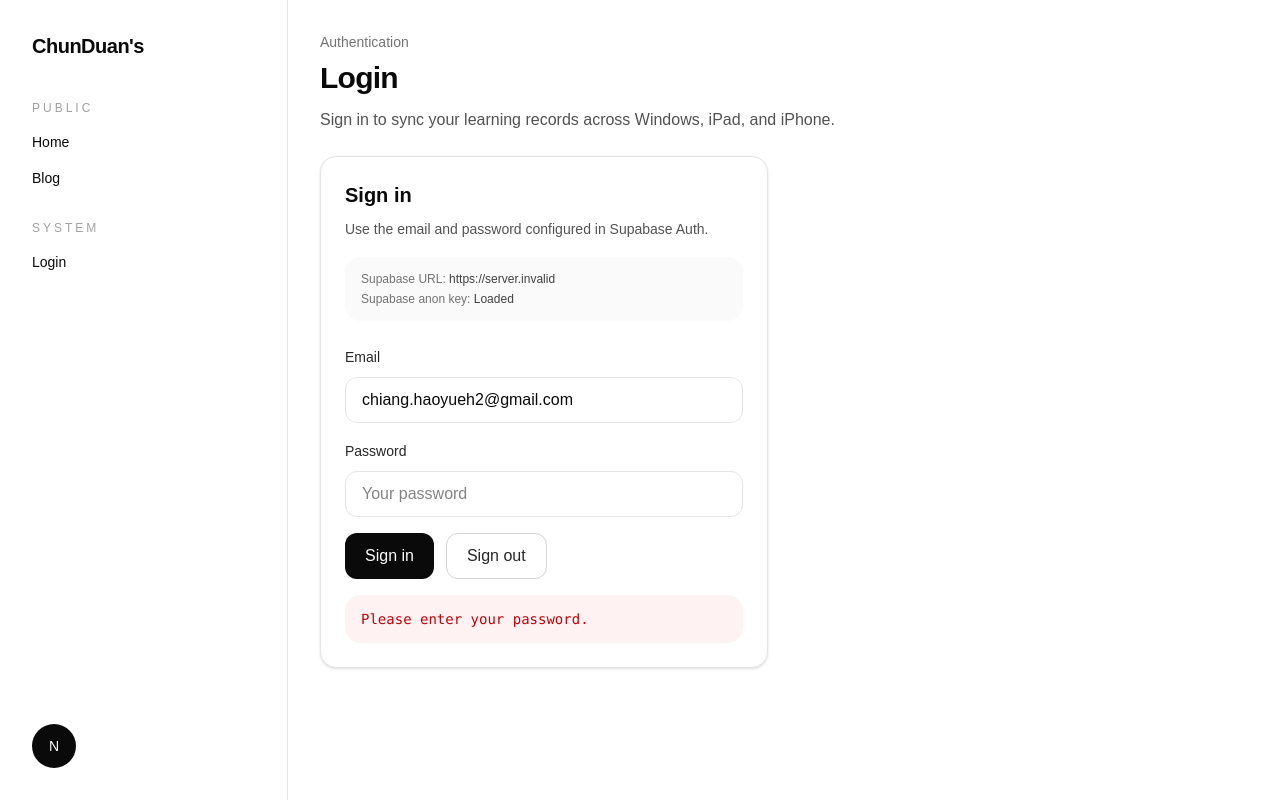
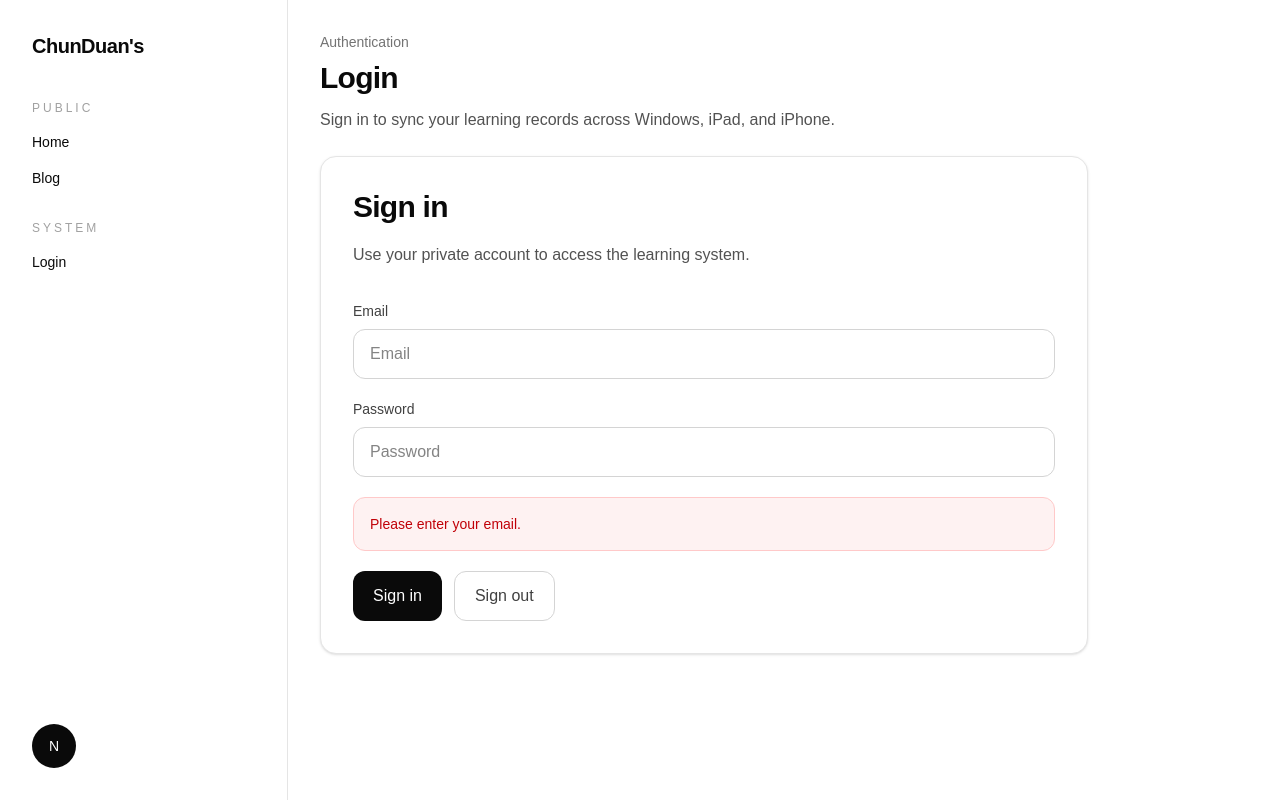
Before and after one commit to ChunChunDuanDuan/chunduan-learning-programme, a Next.js app: page /login in a window 1280 px wide. Both pictures are taken after a click on the button "Sign in". Built offline with nearby package versions, Linux system fonts and the light colour scheme; no server answers.

Commit message:
Update website

```diff
--- a/src/components/auth/login-form.tsx
+++ b/src/components/auth/login-form.tsx
@@ -1,50 +1,22 @@
 "use client";
 
 import { useState } from "react";
+import { useRouter } from "next/navigation";
 import { supabase } from "../../lib/supabase/client";
 
 type Status = "idle" | "loading" | "success" | "error";
 
-function getReadableError(error: unknown) {
-  if (error instanceof Error) {
-    return `${error.name}: ${error.message}`;
-  }
+export function LoginForm() {
+  const router = useRouter();
 
-  if (typeof error === "string") {
-    return error;
-  }
-
-  try {
-    return JSON.stringify(error);
-  } catch {
-    return "Unknown error.";
-  }
-}
-
-export function LoginForm() {
-  const [email, setEmail] = useState("chiang.haoyueh2@gmail.com");
+  const [email, setEmail] = useState("");
   const [password, setPassword] = useState("");
   const [status, setStatus] = useState<Status>("idle");
   const [message, setMessage] = useState("");
 
-  const supabaseUrl = process.env.NEXT_PUBLIC_SUPABASE_URL;
-  const hasSupabaseAnonKey = Boolean(process.env.NEXT_PUBLIC_SUPABASE_ANON_KEY);
-
   async function handleLogin() {
     setStatus("loading");
     setMessage("");
-
-    if (!supabaseUrl) {
-      setStatus("error");
-      setMessage("Missing NEXT_PUBLIC_SUPABASE_URL.");
-      return;
-    }
-
-    if (!hasSupabaseAnonKey) {
-      setStatus("error");
-      setMessage("Missing NEXT_PUBLIC_SUPABASE_ANON_KEY.");
-      return;
-    }
 
     if (!email.trim()) {
       setStatus("error");
@@ -58,142 +30,111 @@ export function LoginForm() {
       return;
     }
 
-    try {
-      const { data, error } = await supabase.auth.signInWithPassword({
+    const { error } = await supabase.auth.signInWithPassword({
       email: email.trim(),
       password,
     });
 
     if (error) {
       setStatus("error");
-        setMessage(`Supabase auth error: ${error.message}`);
-        return;
-      }
-
-      if (!data.session) {
-        setStatus("error");
-        setMessage("Login request finished, but no session was returned.");
+      setMessage(error.message);
       return;
     }
 
     setStatus("success");
     setMessage("Signed in successfully.");
-    } catch (error) {
-      setStatus("error");
-      setMessage(
-        [
-          "Network or browser error during login.",
-          getReadableError(error),
-          "",
-          `Supabase URL: ${supabaseUrl}`,
-          "If this only happens on iPad/iPhone, check Safari content blockers, iCloud Private Relay, VPN, DNS blockers, or cached website data.",
-        ].join("\n")
-      );
-    }
+
+    router.push("/dashboard");
   }
 
   async function handleSignOut() {
     setStatus("loading");
     setMessage("");
 
-    try {
     const { error } = await supabase.auth.signOut();
 
     if (error) {
       setStatus("error");
-        setMessage(`Supabase sign out error: ${error.message}`);
+      setMessage(error.message);
       return;
     }
 
-      setStatus("idle");
+    setEmail("");
     setPassword("");
-      setMessage("Signed out.");
-    } catch (error) {
-      setStatus("error");
-      setMessage(`Network or browser error during sign out: ${getReadableError(error)}`);
-    }
+    setStatus("success");
+    setMessage("Signed out successfully.");
   }
 
   return (
-    <div className="max-w-md rounded-2xl border border-neutral-200 bg-white p-6 shadow-sm">
-      <h2 className="text-xl font-semibold text-neutral-950">Sign in</h2>
+    <section className="max-w-3xl rounded-2xl border border-neutral-200 bg-white p-8 shadow-sm">
+      <h2 className="text-3xl font-semibold tracking-tight">Sign in</h2>
 
-      <p className="mt-2 text-sm leading-6 text-neutral-600">
-        Use the email and password configured in Supabase Auth.
+      <p className="mt-4 text-base leading-7 text-neutral-600">
+        Use your private account to access the learning system.
       </p>
 
-      <div className="mt-4 rounded-2xl bg-neutral-50 px-4 py-3 text-xs leading-5 text-neutral-500">
-        <p>
-          Supabase URL:{" "}
-          <span className="font-medium text-neutral-700">
-            {supabaseUrl ? supabaseUrl : "Missing"}
-          </span>
-        </p>
-
-        <p>
-          Supabase anon key:{" "}
-          <span className="font-medium text-neutral-700">
-            {hasSupabaseAnonKey ? "Loaded" : "Missing"}
-          </span>
-        </p>
-      </div>
-
-      <label className="mt-6 block">
-        <span className="text-sm font-medium text-neutral-800">Email</span>
+      <div className="mt-8 space-y-5">
+        <div>
+          <label className="block text-sm font-medium text-neutral-700">
+            Email
+          </label>
 
           <input
             type="email"
             value={email}
             onChange={(event) => setEmail(event.target.value)}
-          className="mt-2 w-full rounded-xl border border-neutral-200 bg-white px-4 py-2.5 text-sm outline-none transition focus:border-neutral-400"
-          placeholder="you@example.com"
+            className="mt-2 w-full rounded-xl border border-neutral-300 bg-white px-4 py-3 text-sm outline-none focus:border-neutral-950"
+            placeholder="Email"
             autoComplete="email"
           />
+        </div>
+
+        <div>
+          <label className="block text-sm font-medium text-neutral-700">
+            Password
           </label>
-
-      <label className="mt-4 block">
-        <span className="text-sm font-medium text-neutral-800">Password</span>
 
           <input
             type="password"
             value={password}
             onChange={(event) => setPassword(event.target.value)}
-          className="mt-2 w-full rounded-xl border border-neutral-200 bg-white px-4 py-2.5 text-sm outline-none transition focus:border-neutral-400"
-          placeholder="Your password"
+            className="mt-2 w-full rounded-xl border border-neutral-300 bg-white px-4 py-3 text-sm outline-none focus:border-neutral-950"
+            placeholder="Password"
             autoComplete="current-password"
           />
-      </label>
+        </div>
 
-      <div className="mt-4 flex gap-3">
+        {message ? (
+          <div
+            className={`rounded-xl border p-4 text-sm ${status === "error"
+                ? "border-red-200 bg-red-50 text-red-700"
+                : "border-green-200 bg-green-50 text-green-700"
+              }`}
+          >
+            {message}
+          </div>
+        ) : null}
+
+        <div className="flex flex-wrap gap-3">
           <button
             type="button"
             onClick={handleLogin}
             disabled={status === "loading"}
-          className="rounded-xl bg-neutral-950 px-5 py-2.5 text-sm font-medium text-white transition hover:bg-neutral-800 disabled:cursor-not-allowed disabled:opacity-60"
+            className="rounded-xl bg-neutral-950 px-5 py-3 text-sm font-medium !text-white transition hover:bg-neutral-700 disabled:cursor-not-allowed disabled:bg-neutral-400"
           >
-          {status === "loading" ? "Working..." : "Sign in"}
+            {status === "loading" ? "Signing in..." : "Sign in"}
           </button>
 
           <button
             type="button"
             onClick={handleSignOut}
             disabled={status === "loading"}
-          className="rounded-xl border border-neutral-300 bg-white px-5 py-2.5 text-sm font-medium text-neutral-800 transition hover:bg-neutral-100 disabled:cursor-not-allowed disabled:opacity-60"
+            className="rounded-xl border border-neutral-300 bg-white px-5 py-3 text-sm font-medium text-neutral-700 transition hover:border-neutral-950 hover:text-neutral-950 disabled:cursor-not-allowed disabled:opacity-60"
           >
             Sign out
           </button>
         </div>
-
-      {message ? (
-        <pre
-          className={`mt-4 whitespace-pre-wrap rounded-2xl px-4 py-3 text-sm leading-6 ${status === "error"
-              ? "bg-red-50 text-red-700"
-              : "bg-neutral-50 text-neutral-600"
-            }`}
-        >
-          {message}
-        </pre>
-      ) : null}
       </div>
+    </section>
   );
 }
```
Lines whose indentation alone changed are shown as unchanged.
